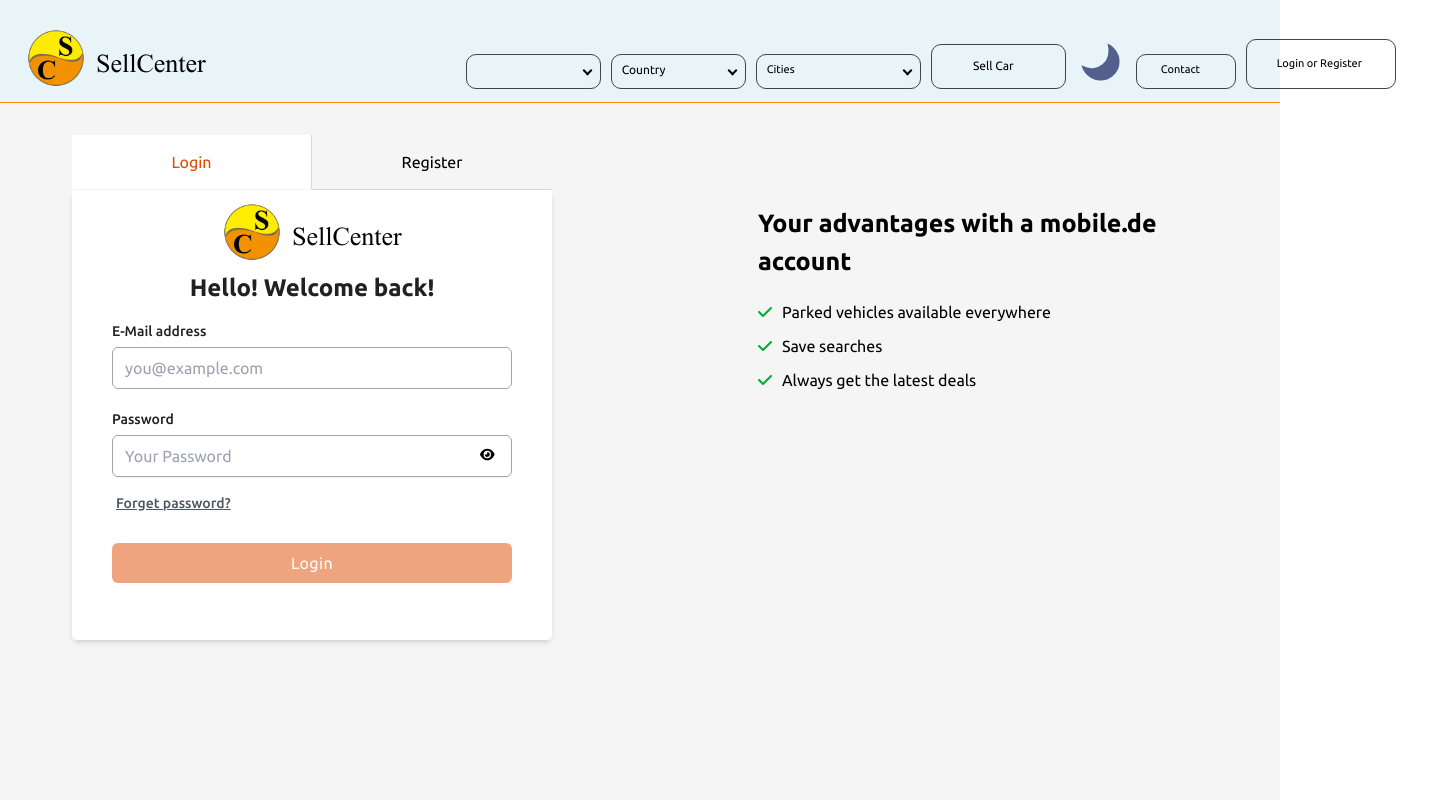
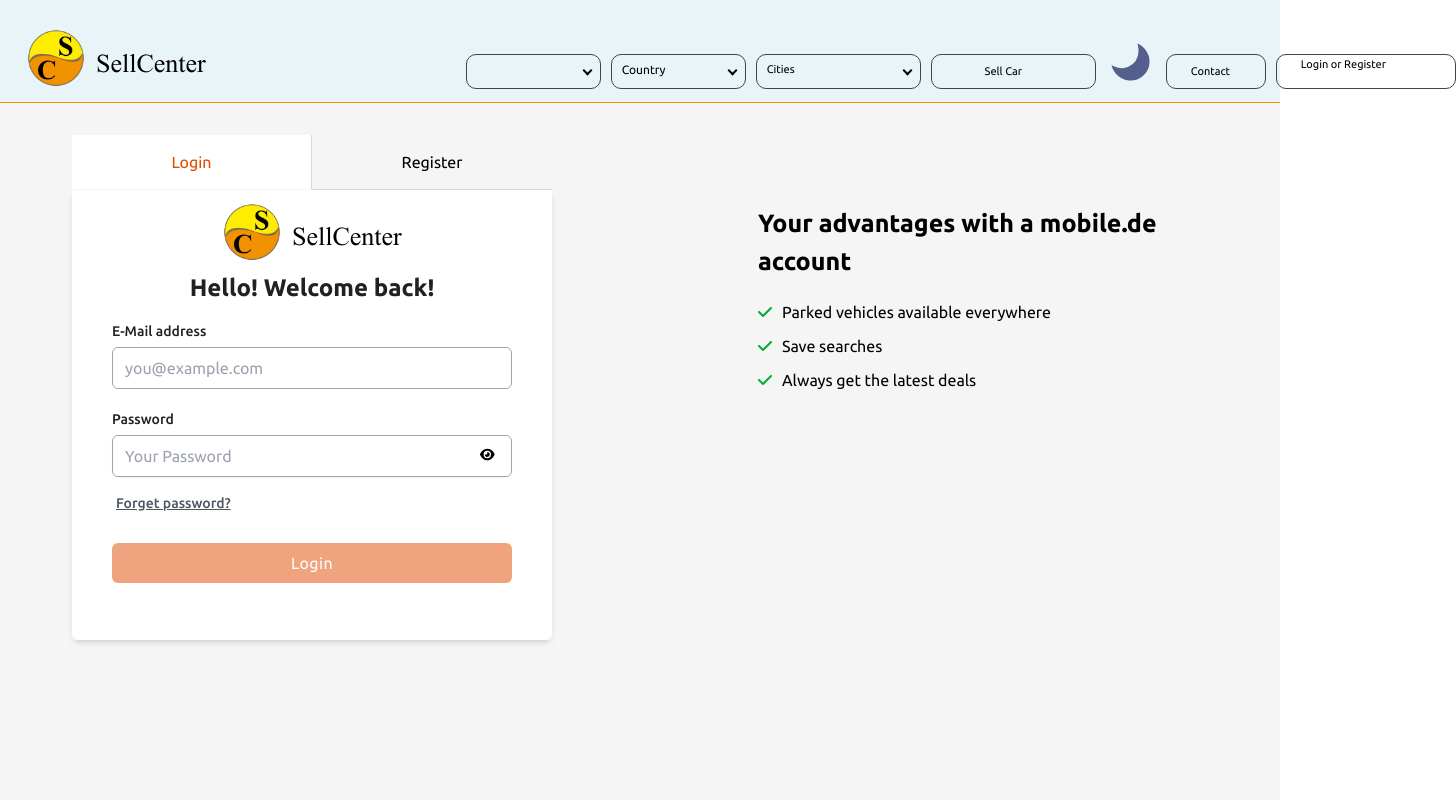
Before and after one commit to Deryjon/mobile-de, a Vue app: page /login in a window 1280 px wide. Shown: the top 800 px of the page, 1456 px wide, since content can reach past the window. Built offline with nearby package versions, Linux system fonts and the light colour scheme; what vue3-geolocation would draw is missing.

Commit message:
feat: add changes (2023-08-29, 12:13)

```diff
--- a/src/layouts/HeaderLayout/components/HeaderActions.vue
+++ b/src/layouts/HeaderLayout/components/HeaderActions.vue
@@ -407,7 +407,7 @@
         </div> -->
     </div>
     <button
-      class="dropdown-input mt-[10px] mark_input bg-transparent mark-select w-[200px] lg:w-[150px] xl:w-[135px] h-[45px] outline-none bg-white rounded-[10px] py-[6px] px-[20px] font-normal pr-[30px] text-[10px] lg:text-[12px]"
+      class="dropdown-input mt-[20px]	 mark_input bg-transparent mark-select w-[200px] lg:w-[150px] xl:w-[165px] h-[35px] outline-none bg-white rounded-[10px] py-[6px] px-[10px] font-normal pr-[30px] text-[10px] lg:text-[11px]"
       :class="{ 'bg-white': isDarkMode, 'bg-gray-800': isDarkMode }"
     >
       {{ $t("message.header.sell") }}
--- a/src/layouts/HeaderLayout/components/HeaderContact.vue
+++ b/src/layouts/HeaderLayout/components/HeaderContact.vue
@@ -1,6 +1,6 @@
 <template>
   <button
-    class="btn bg-transparent dropdown-input mark_input mt-[40px] mark-select w-[200px] lg:w-[150px] xl:w-[100px] h-[35px] outline-none bg-white rounded-[10px] py-[6px] px-[24px] font-normal pr-[30px] text-[10px] lg:text-[11px]"
+    class="btn bg-transparent dropdown-input mark_input mt-[40px] mark-select w-[200px] lg:w-[150px] xl:w-[100px] h-[35px] outline-none bg-white rounded-[10px] py-[8px] px-[24px] font-normal pr-[30px] text-[10px] lg:text-[11px]"
     :class="{ 'bg-white': isDarkMode, 'bg-gray-800': isDarkMode }"
   >
     {{ $t("message.header.contact") }}
--- a/src/layouts/HeaderLayout/components/HeaderLogout.vue
+++ b/src/layouts/HeaderLayout/components/HeaderLogout.vue
@@ -1,7 +1,7 @@
 <template>
   <button
 	v-if="!hasToken"
-    class="btn bg-transparent dropdown-input mark_input mark-select w-[200px] lg:w-[150px] xl:w-[150px] h-[50px] outline-none bg-white rounded-[10px] py-[15px] px-[30px] font-normal pr-[30px] text-[10px] lg:text-[11px]"
+    class="btn bg-transparent dropdown-input mark_input mt-[40px] mark-select w-[200px] lg:w-[150px] xl:w-[180px] h-[35px] outline-none bg-white rounded-[10px] py-[1px] px-[24px] font-normal pr-[30px] text-[10px] lg:text-[11px]"
     :class="{ 'bg-white': isDarkMode, 'bg-gray-800': isDarkMode }"
     @click="gotoLogin"
   >
```
